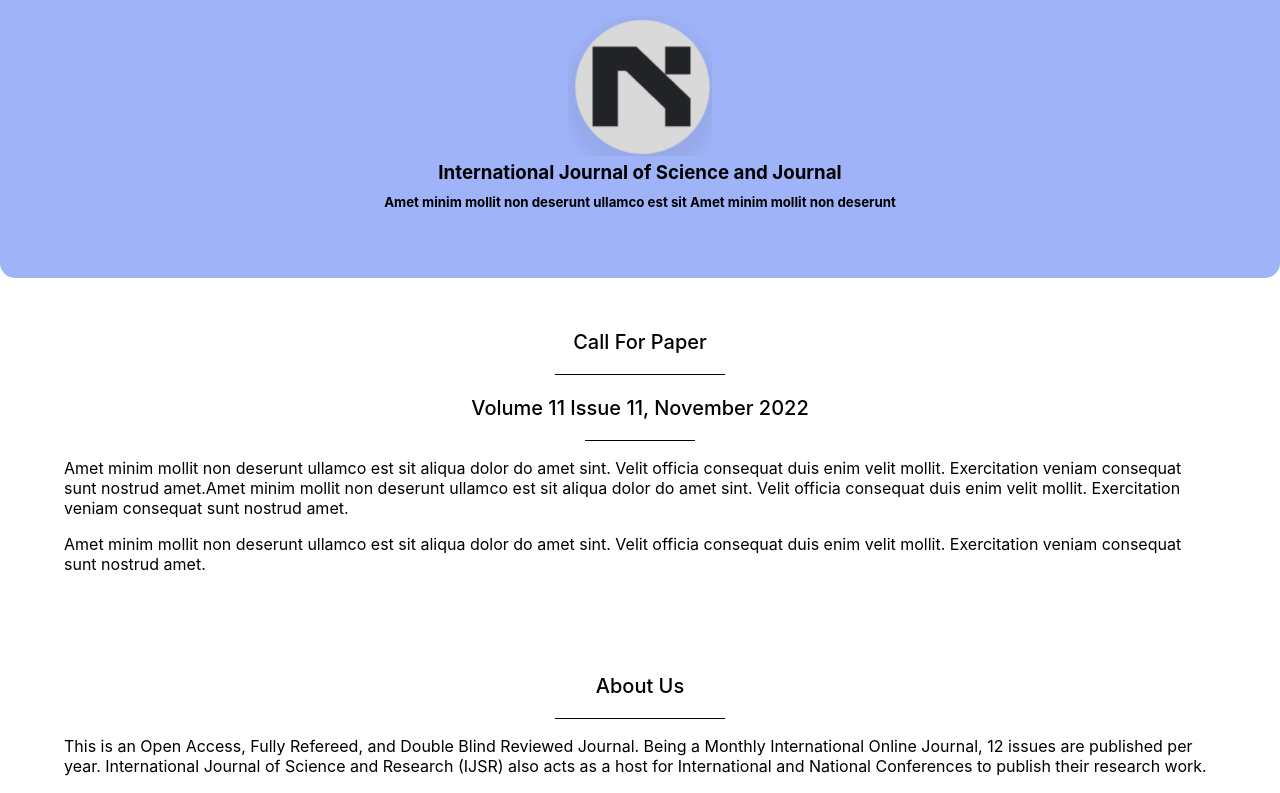
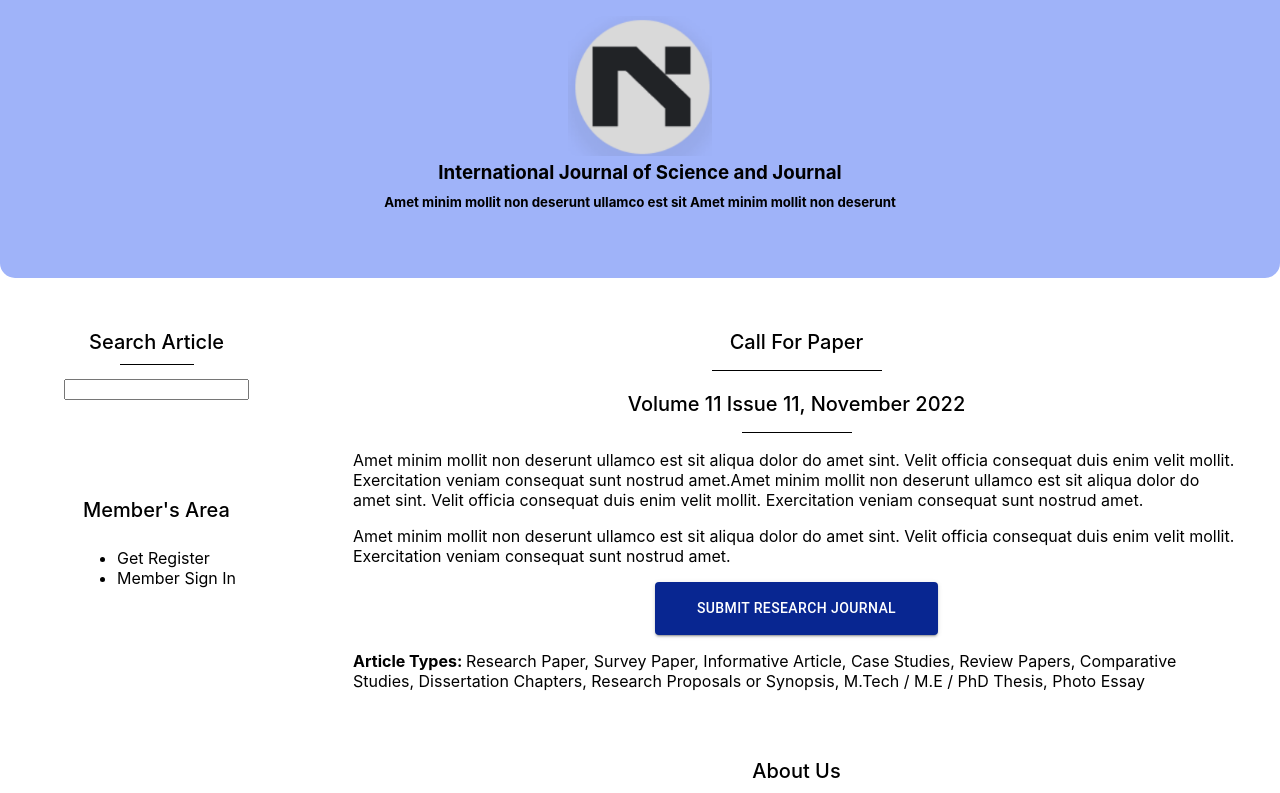
Before and after one commit to Nitin-Rana1/research-journal, a Next.js app: page / in a window 1280 px wide. Shown: the top 793 px of the page. Built offline with nearby package versions, Linux system fonts and the light colour scheme.

Commit message:
before fb

```diff
--- a/package.json
+++ b/package.json
@@ -9,6 +9,11 @@
     "lint": "next lint"
   },
   "dependencies": {
+    "@emotion/react": "^11.10.5",
+    "@emotion/server": "^11.10.0",
+    "@emotion/styled": "^11.10.5",
+    "@mui/material": "^5.10.13",
+    "firebase": "^9.13.0",
     "next": "13.0.2",
     "react": "18.2.0",
     "react-dom": "18.2.0",
--- a/pages/index.tsx
+++ b/pages/index.tsx
@@ -2,8 +2,11 @@
 import Head from 'next/head'
 import Image from 'next/image'
 import styles from '../styles/Home.module.scss'
+import Button from '@mui/material/Button';
+import { padding } from '@mui/system';
 
 const Home: NextPage = () => {
+
   return (
     <div>
       <header className={styles.header}>
@@ -17,8 +20,9 @@
         </h5>
       </header>
       <nav></nav>
+      <main className={styles.main}>
 
-      <section>
+        <section className={styles.mainSection}>
           <article className={styles.basicArticle}>
             <header className={styles.underlineHeading}>
               <p>Call For Paper</p>
@@ -43,6 +47,15 @@
               Amet minim mollit non deserunt ullamco est sit aliqua dolor do amet
               sint. Velit officia consequat duis enim velit mollit. Exercitation
               veniam consequat sunt nostrud amet.
+            </p>
+            <div className={styles.buttonDiv}>
+            <Button variant="contained" sx={{backgroundColor: "#082691", padding:"1em 3em"}}>Submit Research Journal</Button>
+            </div>
+            <p>
+              <b>Article Types: </b>Research Paper, Survey Paper, Informative Article, Case Studies,
+                  Review Papers, Comparative Studies, Dissertation Chapters,
+                  Research Proposals or Synopsis, M.Tech / M.E / PhD Thesis, Photo
+                  Essay
             </p>
           </article>
           <article className={styles.basicArticle}>
@@ -73,8 +86,25 @@
           </article>
         </section>
         <aside className={styles.sidebar}>
+          <article className={styles.search}>
+            <h3>Search Article</h3>
+            <div className={styles.bigLine} >
+              <div></div>
+            </div>
+            <input></input>
+          </article>
+          <article>
+            <h3>Member's Area</h3>
+            <span>
+              <ul>
+                <li>Get Register</li>
+                <li>Member Sign In</li>
+              </ul>
+            </span>
+          </article>
+        </aside>
+      </main>
 
-      </aside>
       <footer className={styles.footer}>
         <article>
           <h3>Links</h3>
@@ -187,10 +217,10 @@
     //           <p className={styles.typeOfArticlesResearchPap}>
     //             <span className={styles.span}>{`Type of Articles: `}</span>
     //             <span>
-    //               Research Paper, Survey Paper, Informative Article, Case Studies,
-    //               Review Papers, Comparative Studies, Dissertation Chapters,
-    //               Research Proposals or Synopsis, M.Tech / M.E / PhD Thesis, Photo
-    //               Essay
+                  // Research Paper, Survey Paper, Informative Article, Case Studies,
+                  // Review Papers, Comparative Studies, Dissertation Chapters,
+                  // Research Proposals or Synopsis, M.Tech / M.E / PhD Thesis, Photo
+                  // Essay
     //             </span>
     //           </p>
     //         </div>
--- a/styles/Home.module.scss
+++ b/styles/Home.module.scss
@@ -32,7 +32,7 @@
 .smallLine {
   display: grid;
   place-items: center;
-
+  width: 100%;
   div {
     border-top: 1px solid black;
     box-sizing: border-box;
@@ -42,15 +42,17 @@
   }
 }
 
-section {
+.mainSection {
   .basicArticle {
-    padding: 2em 4em;
-
+    padding: 2em 2.5em;
+    padding-bottom: 0;
     header {
       text-align: center;
       font-weight: 500;
       font-size: 1.25em;
-
+      p{
+        margin-bottom: 1rem;
+      }
     }
   }
 
@@ -58,6 +60,29 @@
     div {
       width: 60%;
       max-width: 170px;
+    }
+  }
+  .buttonDiv{
+    display: grid;
+    place-items: center;
+
+  }
+}
+.sidebar{
+  article {
+    display: grid;
+    place-items: center;
+    padding: 2em 4em;
+    h3{
+      text-align: center;
+      font-weight: 500;
+      font-size: 1.25em;
+      margin-bottom: 0.5em;
+    }
+  }
+  .search{
+    input{
+      margin: 1em 0;
     }
   }
 }
@@ -69,6 +94,7 @@
 
   article {
     display: grid;
+    margin-bottom: 2em;
     h3 {
       margin: 0;
       margin-left: 0.5em;
@@ -116,6 +142,15 @@
 /* Medium devices (landscape tablets, 768px and up) */
 @media only screen and (min-width: 768px) {
   .f_connect {background: blue;}
+  .main{
+    display: flex;
+  }
+  .sidebar{
+    order: 1;
+  }
+  .mainSection{
+    order: 2;
+  }
 }
 
 /* Large devices (laptops/desktops, 992px and up) */
```
Also changed, not shown: fireb/firebApp.js (added, +21 -0 lines), 1 other file (tests, documents, lock files or other folders). Lines whose indentation alone changed are shown as unchanged.
